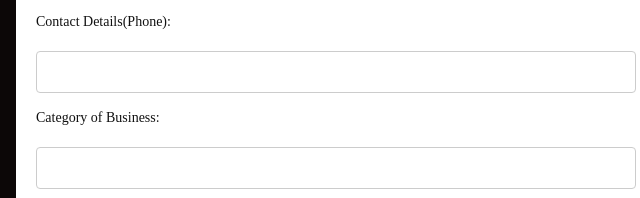
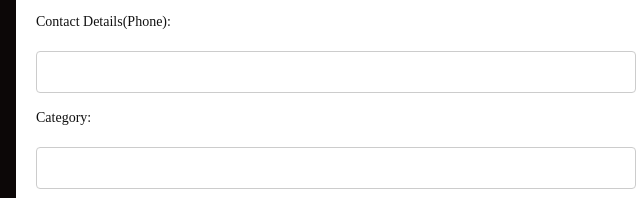
Before and after one commit to hritiksth764/epicurean, a website: page public/index.html in a window 1280 px wide. Shown: the part 1104-1302 px from the top of the page, 304-944 px from the left. Drawn offline with nearby package versions, Linux system fonts and the light colour scheme; a web font is replaced by a local one.

Commit message:
category of business input field changed

```diff
--- a/public/index.html
+++ b/public/index.html
@@ -343,7 +343,7 @@
         <label for="contactDetails">Contact Details(Phone):</label>
         <input id="contactDetails" name="contactDetails" required />
 
-        <label for="category">Category of Business:</label>
+        <label for="category">Category:</label>
         <input id="category" name="category" required />
 
         <label for="carpetArea">Approximate Area Requirement in (Sq.Ft):</label>
```
